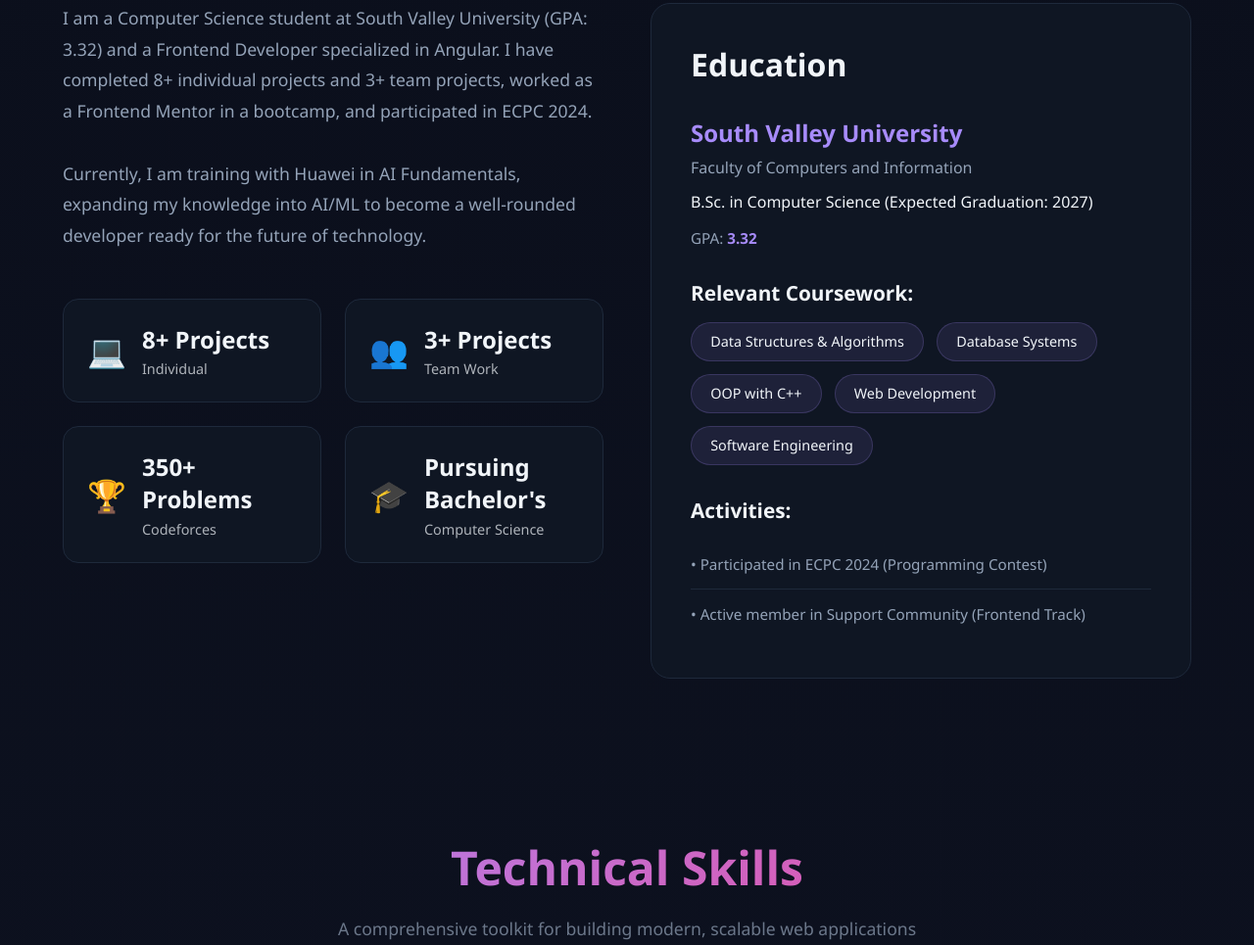
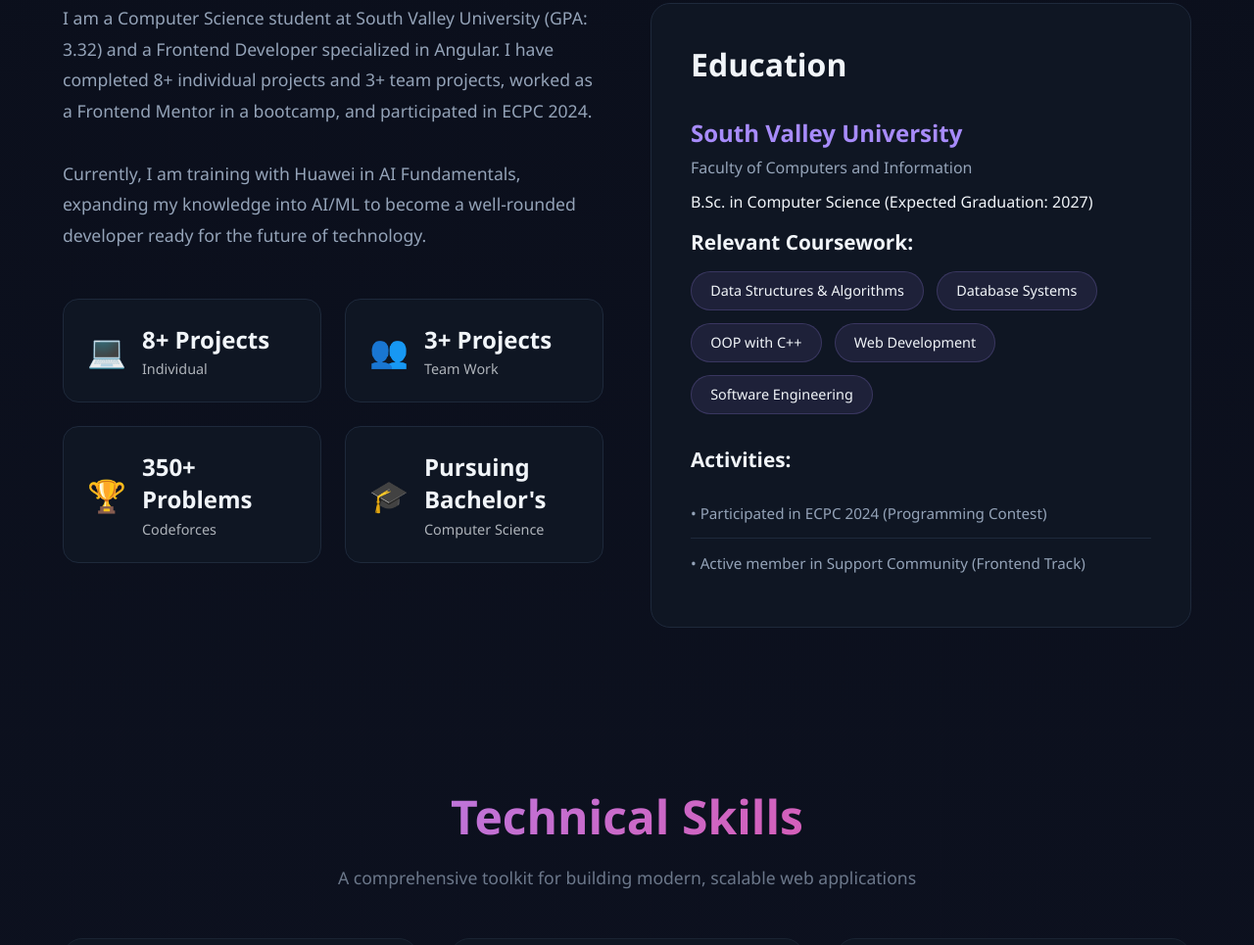
Before and after one commit to Rawanbahaa142/Portfolio_2025, a plain HTML site: page index.html in a window 1280 px wide. Shown: the part 958-1923 px from the top of the page at 98% size. Drawn offline with Linux system fonts and the light colour scheme.

Commit message:
Update index.html

```diff
--- a/index.html
+++ b/index.html
@@ -132,7 +132,7 @@
         <p class="degree-info">
           B.Sc. in Computer Science (Expected Graduation: 2027)
         </p>
-        <p class="gpa">GPA: <span>3.32</span></p>
+        <!-- <p class="gpa">GPA: <span>3.32</span></p> -->
 
         <h5 class="coursework-title">Relevant Coursework:</h5>
         <div class="courses-grid">
```
